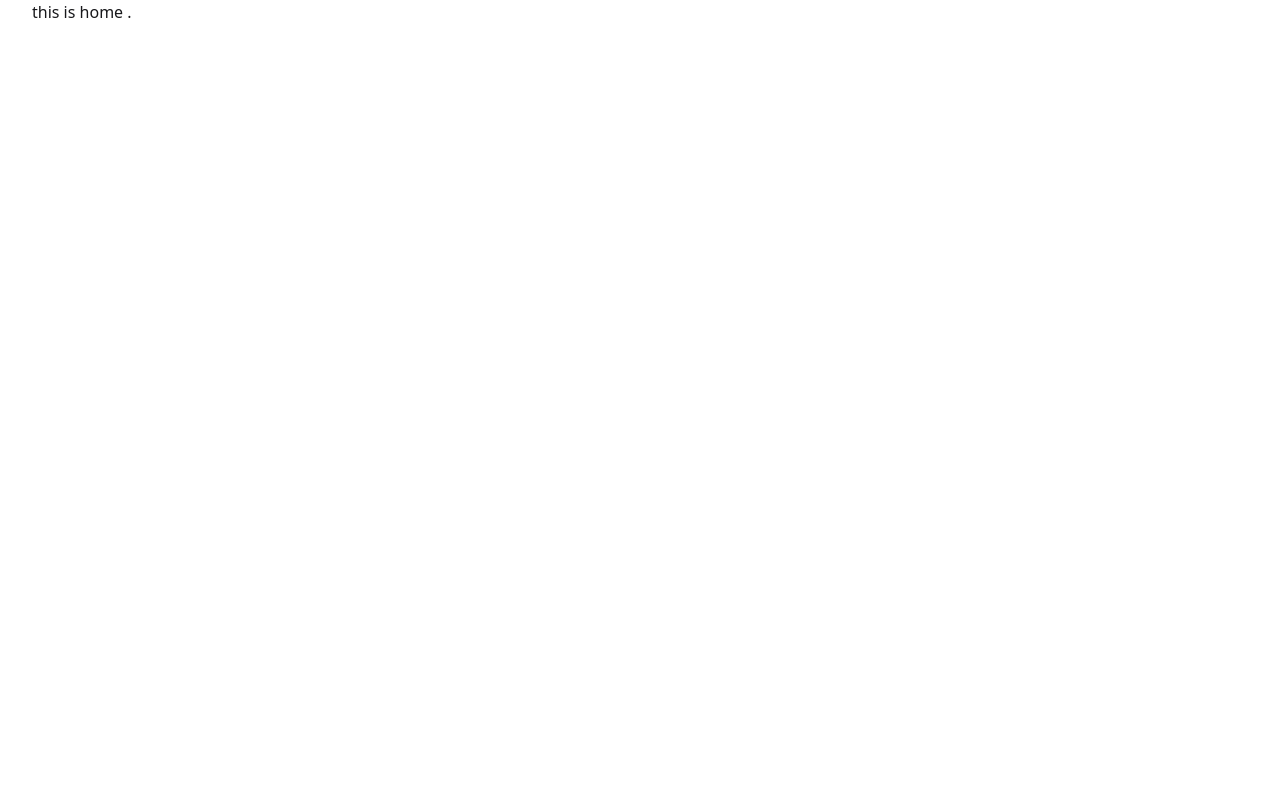
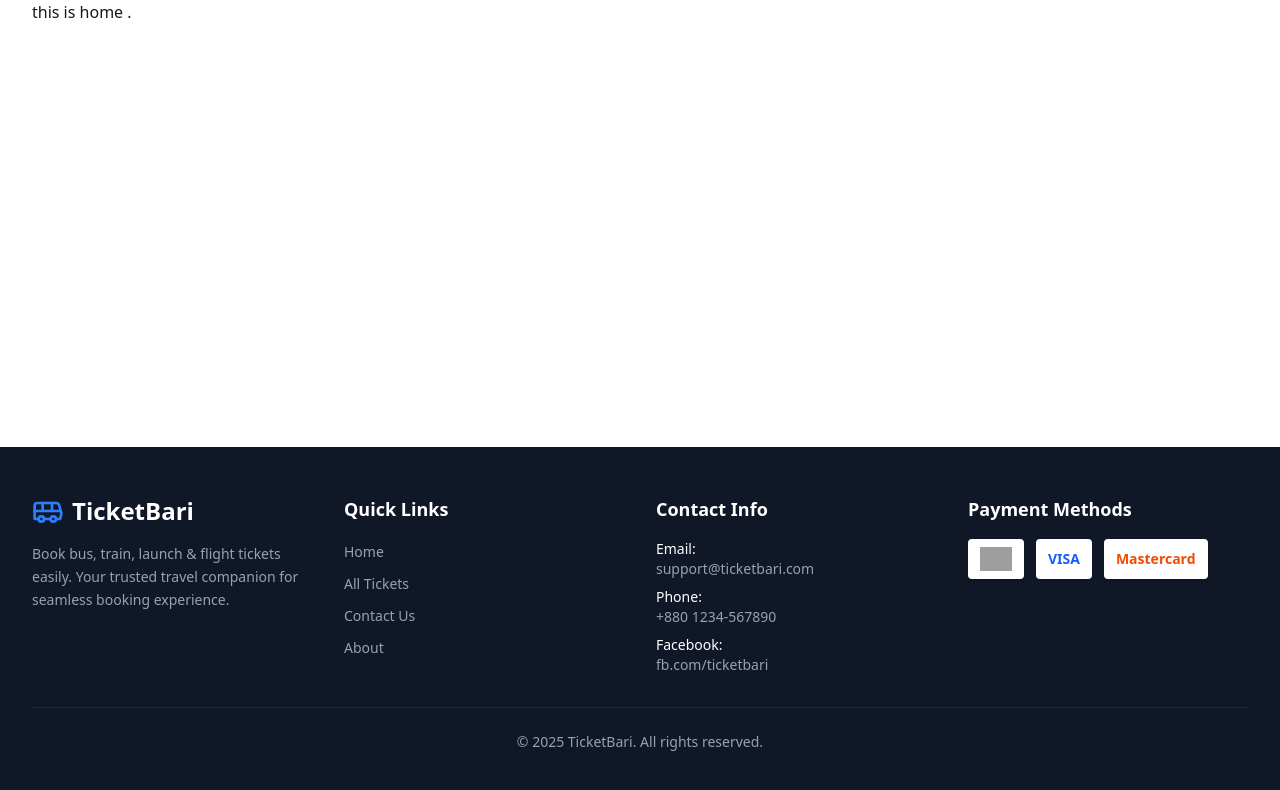
Before and after one commit to MarufurRahmanRahat/ticket-bari-client, a React app: page / in a window 1280 px wide. Shown: the top 790 px of the page. Built offline with nearby package versions, Linux system fonts and the light colour scheme; no server answers; grey boxes are pictures that could not be loaded; the HTML template or start-up script is replaced by a standard one.

Commit message:
added the footer component

```diff
--- a/src/components/Footer.jsx
+++ b/src/components/Footer.jsx
@@ -1,10 +1,103 @@
+
 import React from 'react';
+import { Bus } from 'lucide-react';
 
 const Footer = () => {
     return (
-        <div>
+        <footer className="bg-gray-900 text-gray-300">
+            <div className="max-w-7xl mx-auto px-4 sm:px-6 lg:px-8 py-12">
+                <div className="grid grid-cols-1 md:grid-cols-2 lg:grid-cols-4 gap-8">
+                    {/* Column 1: Logo & Description */}
+                    <div>
+                        <div className="flex items-center space-x-2 mb-4">
+                            <Bus className="w-8 h-8 text-blue-500" />
+                            <span className="text-2xl font-bold text-white">TicketBari</span>
+                        </div>
+                        <p className="text-gray-400 text-sm leading-relaxed">
+                            Book bus, train, launch & flight tickets easily. Your trusted travel companion for seamless booking experience.
+                        </p>
+                    </div>
 
-        </div>
+                    {/* Column 2: Quick Links */}
+                    <div>
+                        <h3 className="text-white font-semibold text-lg mb-4">Quick Links</h3>
+                        <ul className="space-y-2">
+                            <li>
+                                <a href="/" className="text-gray-400 hover:text-blue-500 transition text-sm">
+                                    Home
+                                </a>
+                            </li>
+                            <li>
+                                <a href="/all-tickets" className="text-gray-400 hover:text-blue-500 transition text-sm">
+                                    All Tickets
+                                </a>
+                            </li>
+                            <li>
+                                <a href="/contact" className="text-gray-400 hover:text-blue-500 transition text-sm">
+                                    Contact Us
+                                </a>
+                            </li>
+                            <li>
+                                <a href="/about" className="text-gray-400 hover:text-blue-500 transition text-sm">
+                                    About
+                                </a>
+                            </li>
+                        </ul>
+                    </div>
+
+                    {/* Column 3: Contact Info */}
+                    <div>
+                        <h3 className="text-white font-semibold text-lg mb-4">Contact Info</h3>
+                        <ul className="space-y-2 text-sm">
+                            <li className="text-gray-400">
+                                <span className="font-medium text-white">Email:</span>
+                                <br />
+                                support@ticketbari.com
+                            </li>
+                            <li className="text-gray-400">
+                                <span className="font-medium text-white">Phone:</span>
+                                <br />
+                                +880 1234-567890
+                            </li>
+                            <li className="text-gray-400">
+                                <span className="font-medium text-white">Facebook:</span>
+                                <br />
+                                <a href="#" className="hover:text-blue-500 transition">
+                                    fb.com/ticketbari
+                                </a>
+                            </li>
+                        </ul>
+                    </div>
+
+                    {/* Column 4: Payment Methods */}
+                    <div>
+                        <h3 className="text-white font-semibold text-lg mb-4">Payment Methods</h3>
+                        <div className="flex flex-wrap gap-3">
+                            <div className="bg-white px-3 py-2 rounded shadow-sm">
+                                <img
+                                    src="https://upload.wikimedia.org/wikipedia/commons/b/ba/Stripe_Logo%2C_revised_2016.svg"
+                                    alt="Stripe"
+                                    className="h-6"
+                                />
+                            </div>
+                            <div className="bg-white px-3 py-2 rounded shadow-sm flex items-center">
+                                <span className="text-blue-600 font-bold text-sm">VISA</span>
+                            </div>
+                            <div className="bg-white px-3 py-2 rounded shadow-sm flex items-center">
+                                <span className="text-orange-600 font-bold text-sm">Mastercard</span>
+                            </div>
+                        </div>
+                    </div>
+                </div>
+
+                {/* Bottom Bar */}
+                <div className="border-t border-gray-800 mt-8 pt-6 text-center">
+                    <p className="text-gray-400 text-sm">
+                        © 2025 TicketBari. All rights reserved.
+                    </p>
+                </div>
+            </div>
+        </footer>
     );
 };
 
```
Also changed, not shown: src/components/Navbar.jsx (line endings or trailing spaces).
